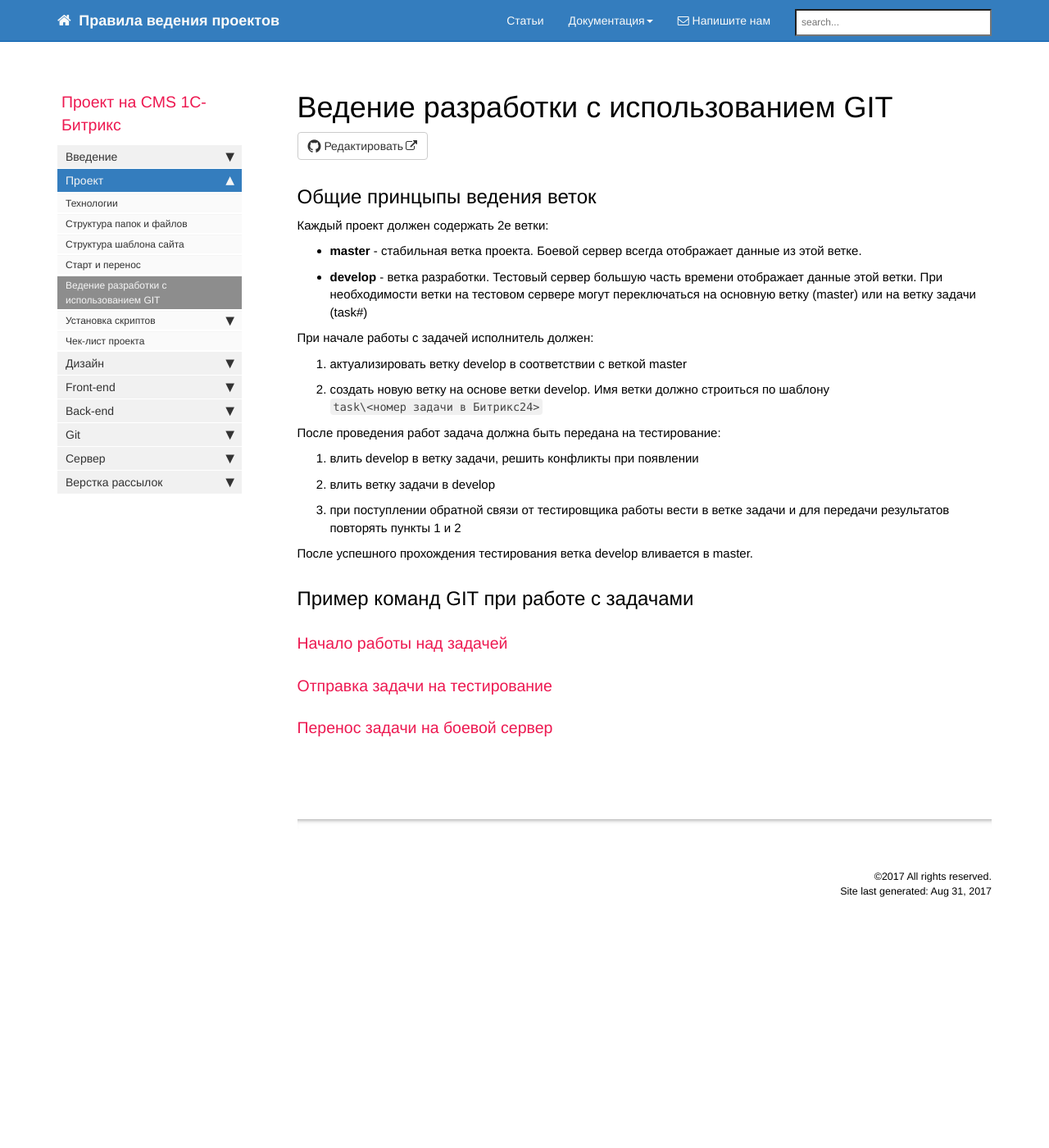
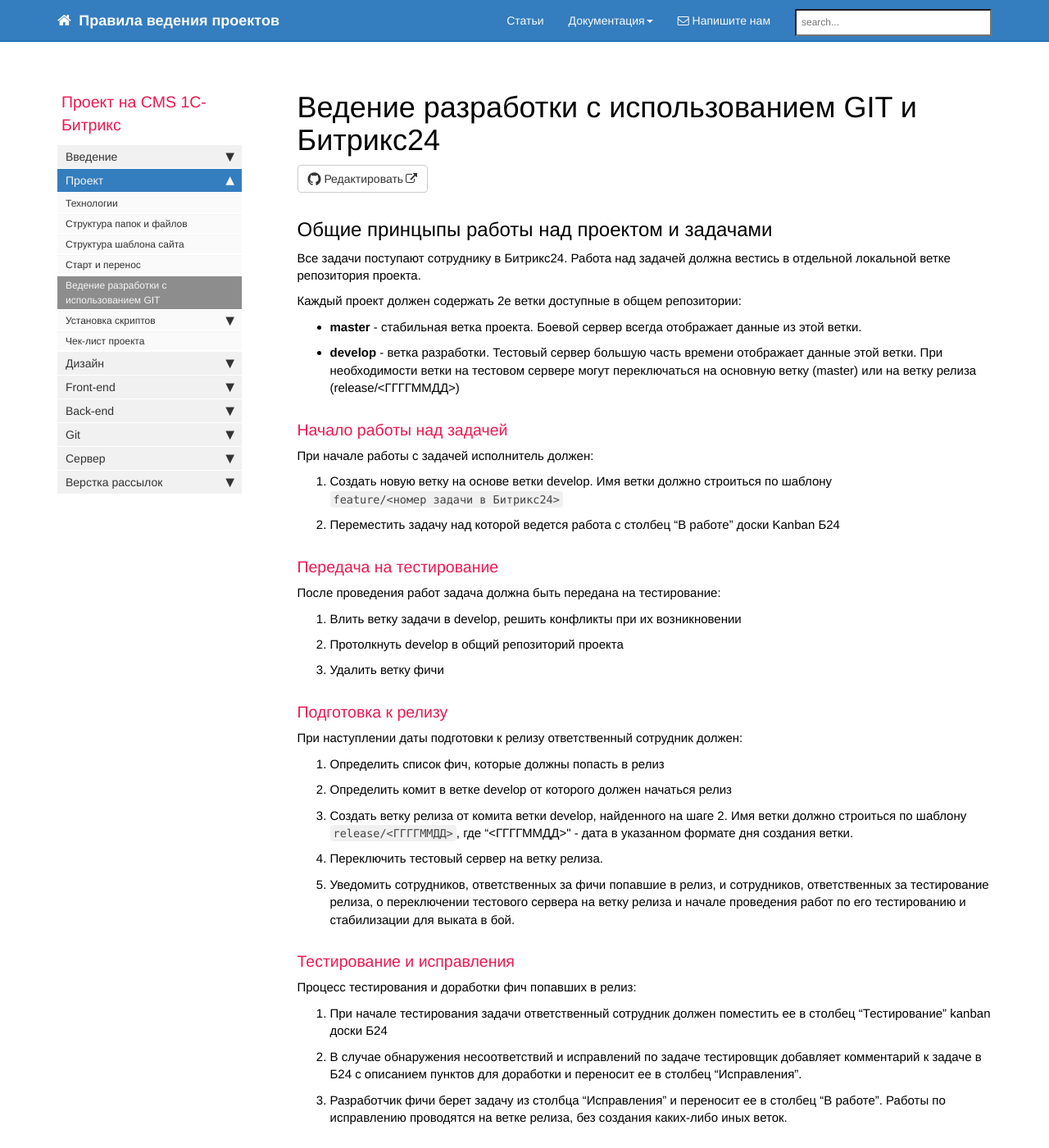
Before and after one commit to gdecider/gdecider.github.io, a Jekyll site: the page built from pages/bx/bx_struktura-development-with-git.md, in a window 1280 px wide and 1400 px high. Shown: the whole window at 82% size. Built offline with Jekyll 4.4.1, drawn with Linux system fonts in a browser that asks for light colours; nearby versions of some CDN libraries; comment, search, counter and statistics services are not loaded; some of the changed text lies outside the part shown.

Commit message:
Update bx_struktura-development-with-git.md

````diff
--- a/pages/bx/bx_struktura-development-with-git.md
+++ b/pages/bx/bx_struktura-development-with-git.md
@@ -1,5 +1,5 @@
 ---
-title: Ведение разработки с использованием GIT
+title: Ведение разработки с использованием GIT и Битрикс24
 keywords: sample homepage
 sidebar: bx_sidebar
 folder: bx
@@ -8,26 +8,66 @@
 toc: false
 ---
 
-## Общие принцыпы ведения веток
+## Общие принцыпы работы над проектом и задачами
 
-Каждый проект должен содержать 2е ветки:
+Все задачи поступают сотруднику в Битрикс24.
+Работа над задачей должна вестись в отдельной локальной ветке репозитория проекта.
 
-  *  **master** - стабильная ветка проекта. Боевой сервер всегда отображает данные из этой ветке.
+Каждый проект должен содержать 2е ветки доступные в общем репозитории:
+
+  *  **master** - стабильная ветка проекта. Боевой сервер всегда отображает данные из этой ветки.
   *  **develop** - ветка разработки. Тестовый сервер большую часть времени отображает данные этой ветки.
-     При необходимости ветки на тестовом сервере могут переключаться на основную ветку (master) или на ветку задачи (task\#)
+    При необходимости ветки на тестовом сервере могут переключаться на основную ветку (master) или на ветку релиза (release/<ГГГГММДД>)
+
+### Начало работы над задачей
 
 При начале работы с задачей исполнитель должен:
 
-  1. актуализировать ветку develop в соответствии с веткой master
-  2. создать новую ветку на основе ветки develop. Имя ветки должно строиться по шаблону ```task\<номер задачи в Битрикс24>```
+  1. Создать новую ветку на основе ветки develop. Имя ветки должно строиться по шаблону ```feature/<номер задачи в Битрикс24>```
+  2. Переместить задачу над которой ведется работа с столбец "В работе" доски Kanban Б24
+
+### Передача на тестирование
 
 После проведения работ задача должна быть передана на тестирование:
 
-  1. влить develop в ветку задачи, решить конфликты при появлении
-  2. влить ветку задачи в develop
-  3. при поступлении обратной связи от тестировщика работы вести в ветке задачи и для передачи результатов повторять пункты 1 и 2
+  1. Влить ветку задачи в develop, решить конфликты при их возникновении
+  2. Протолкнуть develop в общий репозиторий проекта
+  3. Удалить ветку фичи
 
-После успешного прохождения тестирования ветка develop вливается в master.
+### Подготовка к релизу
+
+При наступлении даты подготовки к релизу ответственный сотрудник должен:
+
+  1. Определить список фич, которые должны попасть в релиз
+  2. Определить комит в ветке develop от которого должен начаться релиз
+  3. Создать ветку релиза от комита ветки develop, найденного на шаге 2. Имя ветки должно строиться по шаблону ```release/<ГГГГММДД>```, где "<ГГГГММДД>" - дата в указанном формате дня создания ветки.
+  4. Переключить тестовый сервер на ветку релиза.
+  5. Уведомить сотрудников, ответственных за фичи попавшие в релиз, и сотрудников, ответственных за тестирование релиза, о переключении тестового сервера на ветку релиза и начале проведения работ по его тестированию и стабилизации для выката в бой.
+
+### Тестирование и исправления
+
+Процесс тестирования и доработки фич попавших в релиз:
+
+  1. При начале тестирования задачи ответственный сотрудник должен поместить ее в столбец "Тестирование" kanban доски Б24
+  2. В случае обнаружения несоответствий и исправлений по задаче тестировщик добавляет комментарий к задаче в Б24 с описанием пунктов для доработки и переносит ее в столбец "Исправления".
+  3. Разработчик фичи берет задачу из столбца "Исправления" и переносит ее в столбец "В работе". Работы по исправлению проводятся на ветке релиза, без создания каких-либо иных веток.
+
+### Выкат релиза в бой
+
+  1. После завершения всех исправления и успешного прохождения финального тестирования ветка релиза вливается ответственным сотрудником в ветки **master** и **develop**
+  2. Ветка master на боевом сервере обновляется и актуализируется в соответствии с релизом
+  3. На ветке **master** коммит релиза помечается тегом равным имени ветки релиза
+  4. Ветка релиза удаляется
+
+### Внесение исправлений на боевом сервере после публикации релиза
+
+При обнаружении недоработок на боевом сервере:
+
+  1. Разработчики получают соответствующую задачу в Б24
+  2. От ветки **master** создается ветка исправления. Имя ветки должно строиться по шаблону ```hotfix/<Номер задачи в Б24>```
+  3. После внесения исправлений ветка исправления вливается в ветки **master** и **develop**
+
+Тестирование выполнения задачи исправления проводится на боевом сервере.
 
 ## Пример команд GIT при работе с задачами
 
````
